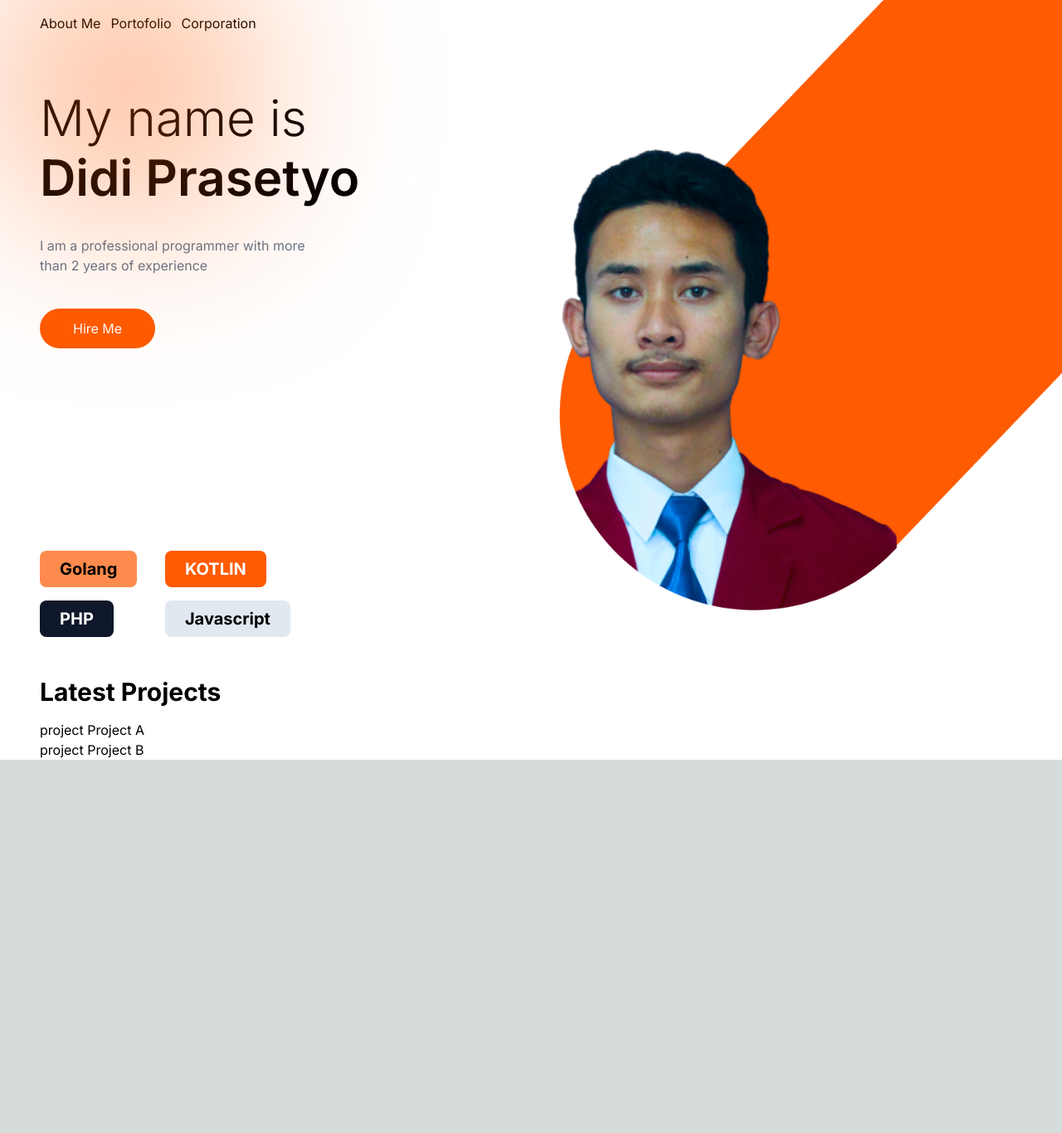
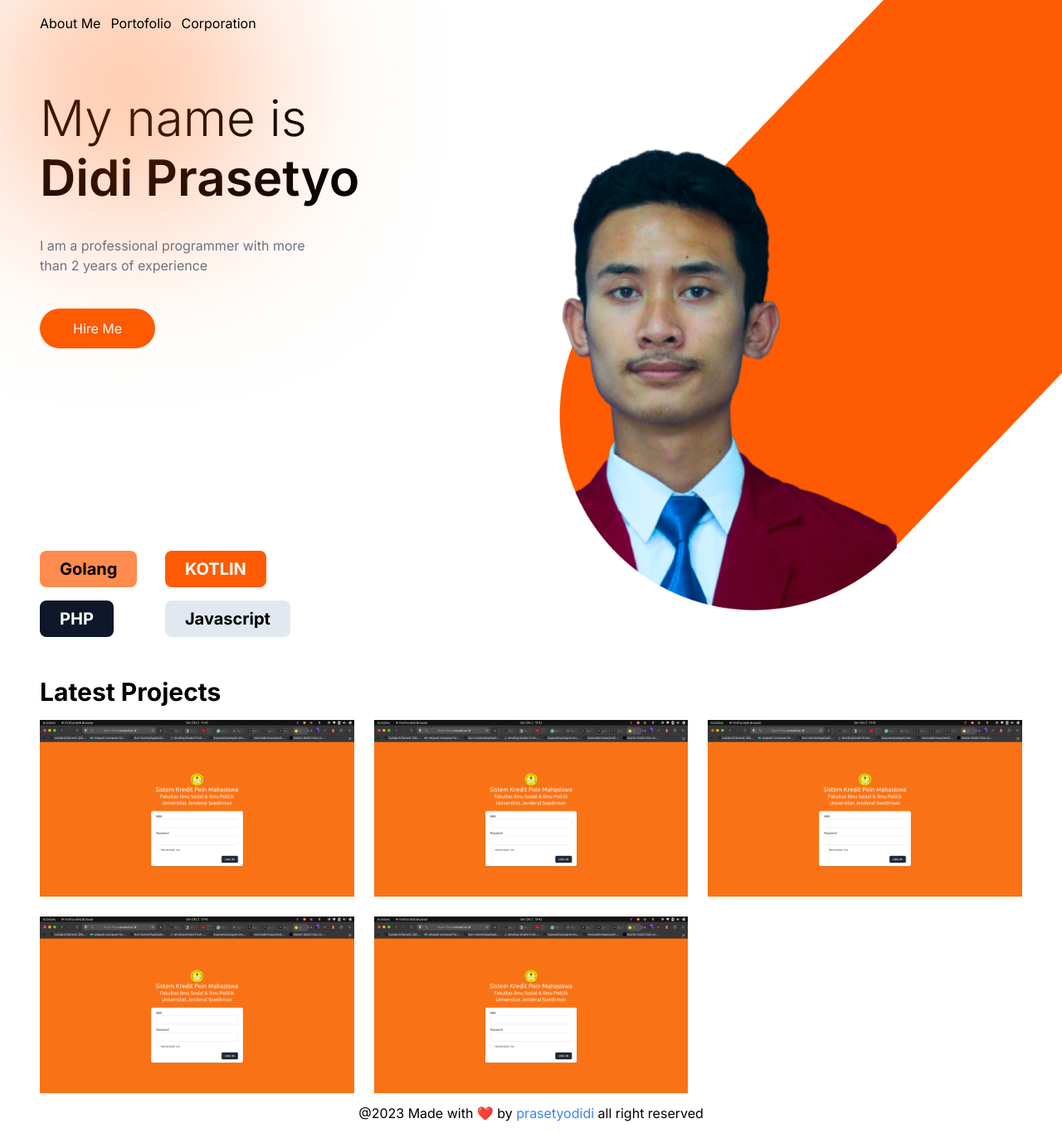
Before and after one commit to prasetyodidi/didi-portfolio, a Next.js app: page / in a window 1280 px wide. Shown: the whole page at 83% size. Before the commit the page ends 916 px from the top, so only its background shows below. Built offline with nearby package versions, Linux system fonts and the light colour scheme.

Commit message:
update projects section

```diff
--- a/src/app/components/ProjectsSection.js
+++ b/src/app/components/ProjectsSection.js
@@ -1,20 +1,44 @@
+import Image1 from "@public/image1.png";
+import Image from "next/image";
+
 function ProjectCard(project) {
-  return <div>project {project.label}</div>;
+  return (
+    <div className="group relative">
+      <h1 className="hidden group-hover:inline absolute bottom-4 left-6 text-xl">project {project.label}</h1>
+      <Image src={project.imageUrl} alt={project.label} />
+    </div>
+  );
 }
 
 function ProjectsSection() {
   const projects = [
     {
       label: "Project A",
+      imageUrl: Image1,
     },
     {
       label: "Project B",
+      imageUrl: Image1,
+    },
+    {
+      label: "Project B",
+      imageUrl: Image1,
+    },
+    {
+      label: "Project B",
+      imageUrl: Image1,
+    },
+    {
+      label: "Project B",
+      imageUrl: Image1,
     },
   ];
   return (
     <div className="text-black px-12">
       <h1 className="text-3xl font-bold py-4">Latest Projects</h1>
-      {projects.map((project) => ProjectCard(project))}
+      <div className="grid grid-cols-3 gap-6">
+        {projects.map((project) => ProjectCard(project))}
+      </div>
     </div>
   );
 }
--- a/src/app/page.js
+++ b/src/app/page.js
@@ -1,17 +1,20 @@
 import Link from "next/link";
 import HeroSection from "./components/HeroSection";
 import ProjectsSection from "./components/ProjectsSection";
+import FooterSection from "./components/FooterSection";
 
 export default function Home() {
+  const headerLinkStyle = "hover:underline hover:cursor-pointer underline-offset-2 decoration-orange-500 decoration-2";
   return (
     <main className="realtive flex min-h-screen flex-col bg-white">
-      <header className="absolute top-0 flex flex-row gap-3 text-black px-12 py-4">
-        <Link href={"#"}>About Me</Link>
-        <Link href={"#"}>Portofolio</Link>
-        <Link href={"#"}>Corporation</Link>
+      <header className="z-10 absolute top-0 flex flex-row gap-3 text-black px-12 py-4">
+        <Link href={"#"} className={headerLinkStyle}>About Me</Link>
+        <Link href={"#"} className={headerLinkStyle}>Portofolio</Link>
+        <Link href={"#"} className={headerLinkStyle}>Corporation</Link>
       </header>
       <HeroSection />
       <ProjectsSection />
+      <FooterSection />
     </main>
   );
 }
```
Also changed, not shown: public/image1.png (added).
